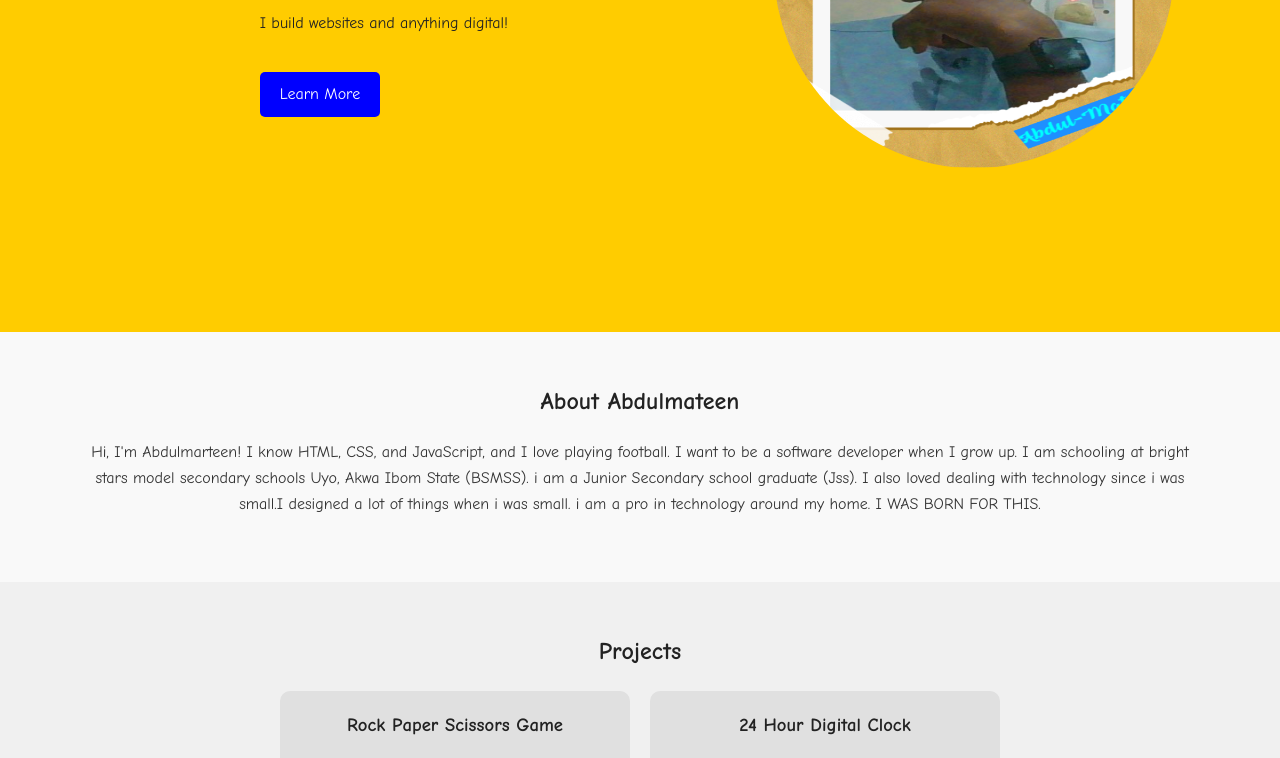
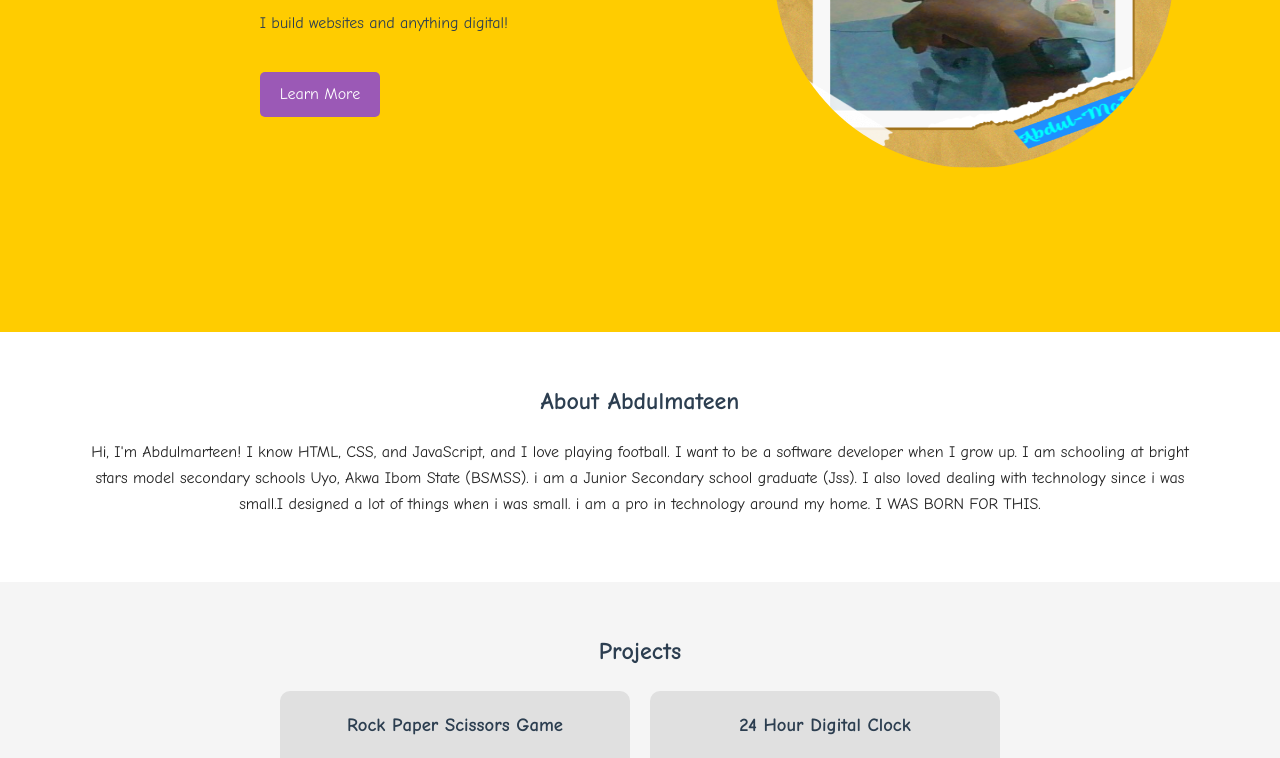
Before and after one commit to Fotress-school/abasiodoing-edet, a plain HTML site: page index.html in a window 1280 px wide. Shown: the part 468-1226 px from the top of the page. Drawn offline with Linux system fonts and the light colour scheme.

Commit message:
Update styles.css

```diff
--- a/styles.css
+++ b/styles.css
@@ -6,16 +6,16 @@
 }
 
 /* CSS Variable Declaration */
-:root{
-    --main-text-color: #333;
-    --primary-color: blue;
-    --secondary-color: #ffcc00;
-    --footer-color: #222;
+:root {
+    --main-text-color: #222;
+    --primary-color: #9b59b6; /* Purple */
+    --secondary-color: #ffcc00; /* Yellow */
+    --footer-color: #2c3e50;
     --main-background-color: #f4f4f9;
-    --about-color: #f9f9f9;
-    --light-color: white;
+    --about-color: #ffffff;
+    --light-color: #ffffff;
     --project-card-color: #e0e0e0;
-    --project-color: #f0f0f0;
+    --project-color: #f5f5f5;
 }
 
 
```
